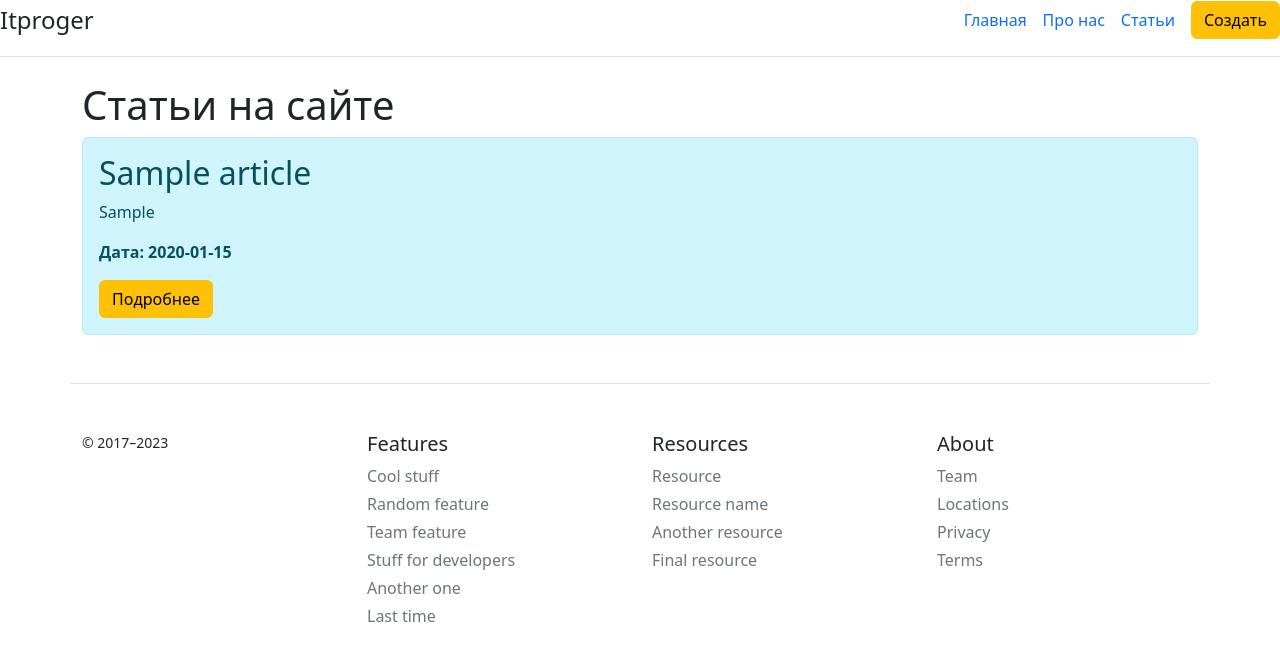
After one commit to SaveDim/blog_flask, a Flask app: page /posts in a window 1280 px wide. The commit adds this page. Shown: the top 661 px of the page. Run offline with Flask 3, Linux system fonts and the light colour scheme; tables that the repository leaves empty hold one stand-in row (values such as "Sample post").

Commit message:
Add posts page

```diff
--- a/app.py
+++ b/app.py
@@ -1,6 +1,7 @@
 from flask import Flask, render_template, url_for, request, redirect
 from flask_sqlalchemy import SQLAlchemy
 from datetime import datetime
+
 
 app = Flask(__name__)
 app.config['SQLALCHEMY_DATABASE_URI'] = 'sqlite:///blog.db'
@@ -17,6 +18,30 @@ class Article(db.Model):
         return '<Article %r>' % self.id
 
 
+class Tasks(db.Model):
+    id = db.Column(db.Integer, primary_key=True)
+    task_title = db.Column(db.String(50), nullable=False)
+    task_text = db.Column(db.Text, nullable=False)
+    answer = db.Column(db.Text, nullable=False)
+    date = db.Column(db.DateTime, default=datetime.utcnow())
+    difficulty = db.Column(db.Float, default=1.0)
+
+    def __repr__(self):
+        return '<Tasks %r>' % self.id % self.task_title
+
+
+class Someinfo(db.Model):
+    id = db.Column(db.Integer, primary_key=True)
+    email = db.Column(db.String(100), nullable=False)
+    phone_number = db.Column(db.String(15), nullable=False)
+    name = db.Column(db.String(20), nullable=False)
+    age = db.Column(db.Integer)
+    happyness_level = db.Column(db.Integer, nullable=False)
+    has_car = db.Column(db.Boolean, default=False)
+
+    def __repr__(self):
+        return '<Someinfo %r>' % self.id
+
 
 @app.route('/')
 @app.route('/home')
@@ -28,6 +53,11 @@ def index():
 def about():
     return render_template('about.html')
 
+
+@app.route('/posts')
+def posts():
+    articles = Article.query.order_by(Article.date).all()
+    return render_template('posts.html', articles=articles)
 
 @app.route('/create-article', methods=['POST', 'GET'])
 def create_article():
@@ -43,8 +73,9 @@ def create_article():
             db.session.commit()
             return redirect('/')
         except:
-            return "При добвылении статьи произошла ошибка!"
-    return render_template('create-article.html')
+            return "При добавлении статьи произошла ошибка!"
+    else:
+        return render_template('create-article.html')
 
 @app.route('/user/<string:name>/<int:id>')
 def user(name, id):
@@ -75,4 +106,6 @@ def contacts():
     return render_template('contacts.html')
 
 if __name__ == '__main__':
+    with app.app_context():
+        db.create_all()
     app.run(debug=True)
--- a/templates/base.html
+++ b/templates/base.html
@@ -15,6 +15,7 @@
 <!--        <a class="me-3 py-2 link-body-emphasis text-decoration-none" href="#">Itproger</a>-->
         <a class="me-3 py-2 link-body-emphasis text-decoration-none" href="/">Главная</a>
         <a class="me-3 py-2 link-body-emphasis text-decoration-none" href="/about">Про нас</a>
+        <a class="me-3 py-2 link-body-emphasis text-decoration-none" href="/posts">Статьи</a>
       </nav>
         <a class="btn btn-warning" href="/create-article">Создать</a>
 
--- /dev/null
+++ b/templates/posts.html
@@ -0,0 +1,19 @@
+{% extends 'base.html' %}
+{% block title %}
+Все статьи на сайте
+{% endblock %}
+
+{% block body %}
+<div class="container">
+<h1>Статьи на сайте</h1>
+    {% for article in articles %}
+    <div class="alert alert-info">
+        <h2>{{ article.title }}</h2>
+        <p>{{ article.intro }}</p>
+        <p><b>Дата: {{ article.date.date() }}</b></p>
+        <button class="btn btn-warning">Подробнее</button>
+    </div>
+    {% endfor %}
+
+</div>
+{% endblock %}
```
